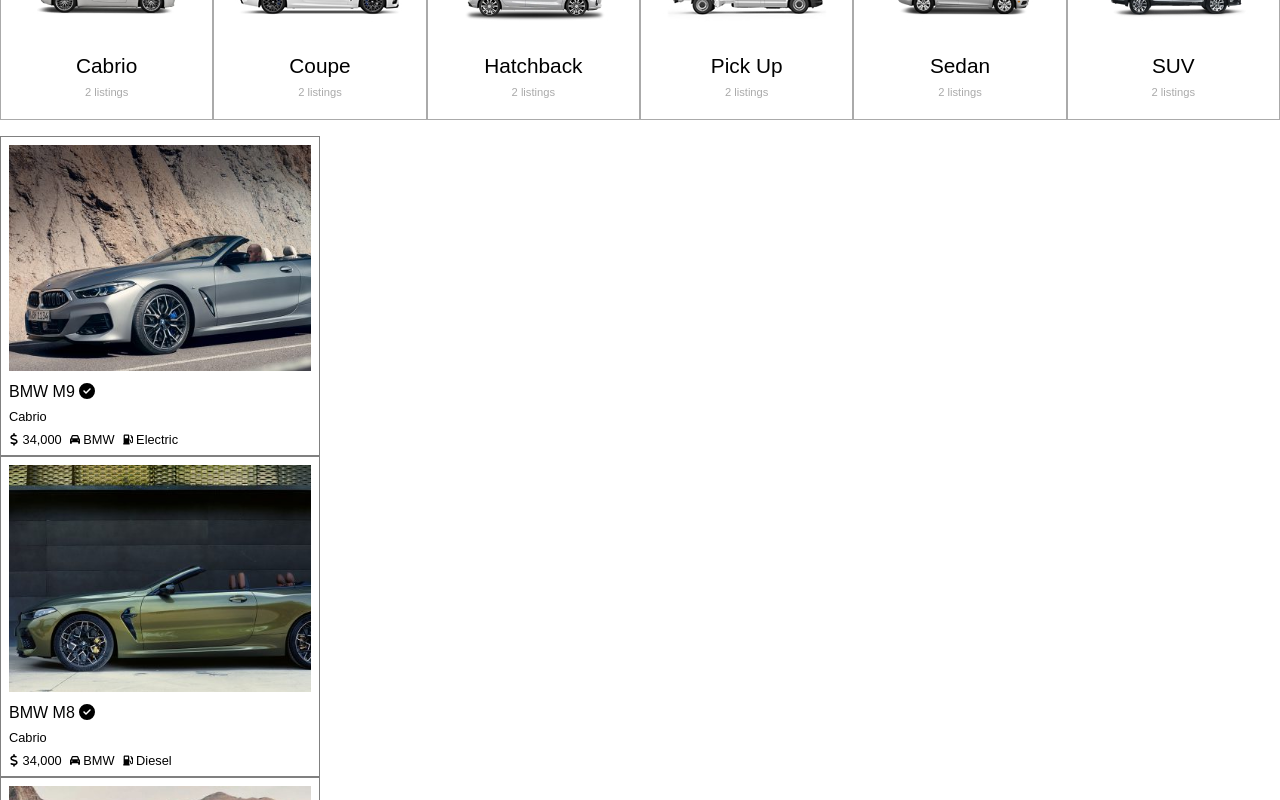
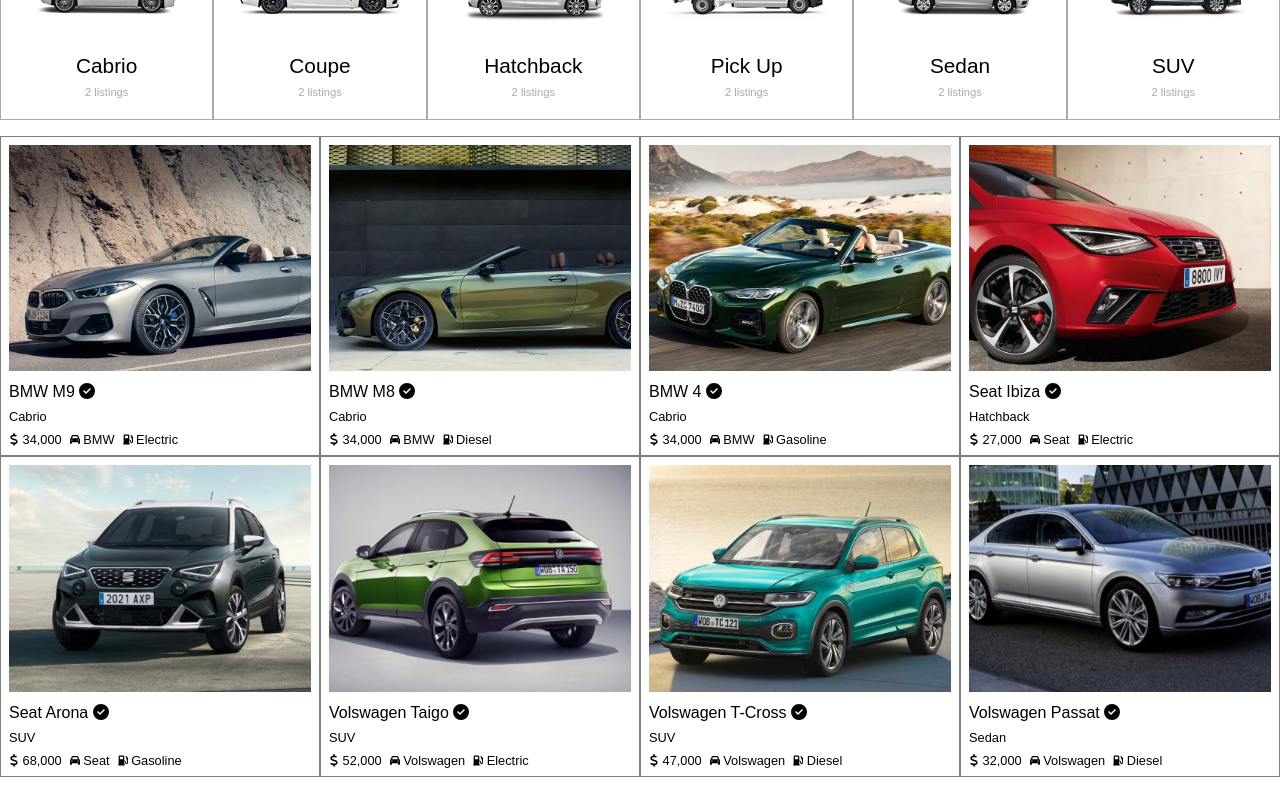
Before and after one commit to Giovanni-Palmitessa/proj-html-vuejs, a Vue app: page / in a window 1280 px wide. Shown: the part 980-1780 px from the top of the page. After the commit the page ends 1757 px from the top, so only its background shows below. Built offline with nearby package versions, Linux system fonts and the light colour scheme.

Commit message:
add display flex to carshop div

```diff
--- a/src/components/AppMain.vue
+++ b/src/components/AppMain.vue
@@ -225,4 +225,9 @@ export default {
   display: flex;
   padding-bottom: 1rem;
 }
+
+.carShop {
+  display: flex;
+  flex-wrap: wrap;
+}
 </style>
```
